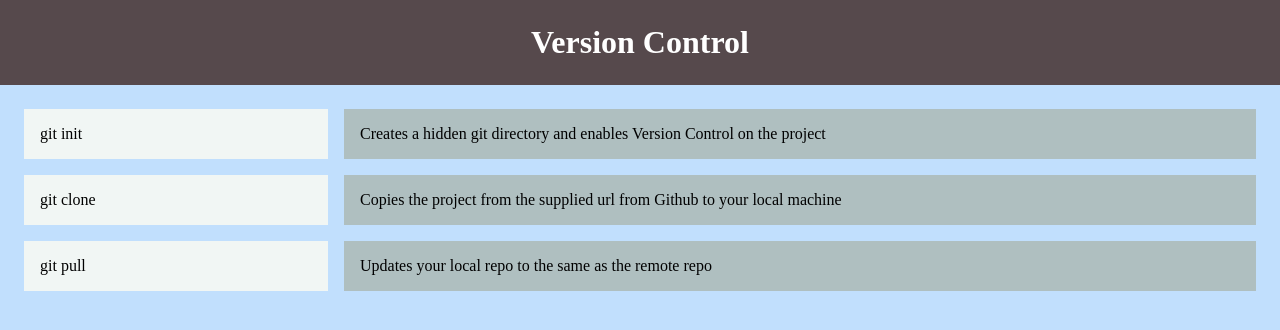
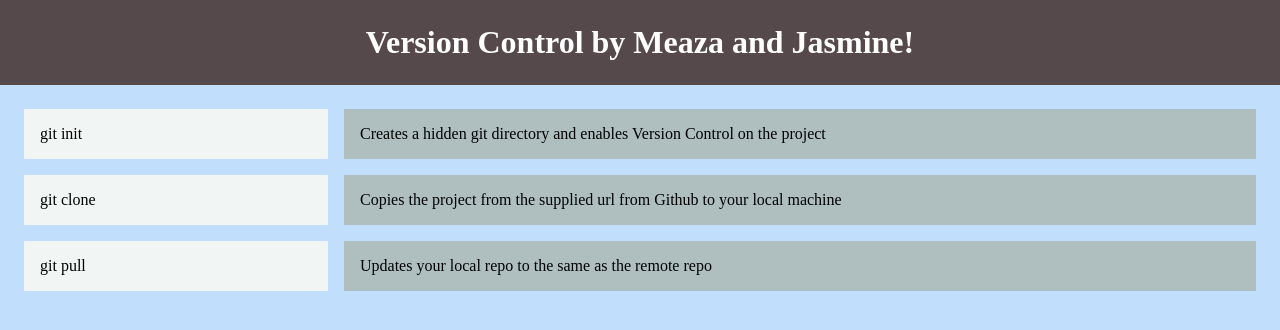
Before and after one commit to Jasminedns/version-control, a plain HTML site: page index.html in a window 1280 px wide. Drawn offline with Linux system fonts and the light colour scheme.

Commit message:
changed page title

```diff
--- a/index.html
+++ b/index.html
@@ -9,7 +9,7 @@
 <body>
     <header class="header">
         <h1 class="header__page-title">
-            Version Control
+            Version Control by Meaza and Jasmine!
         </h1>
     </header>
     <main class="git-commands">
```
